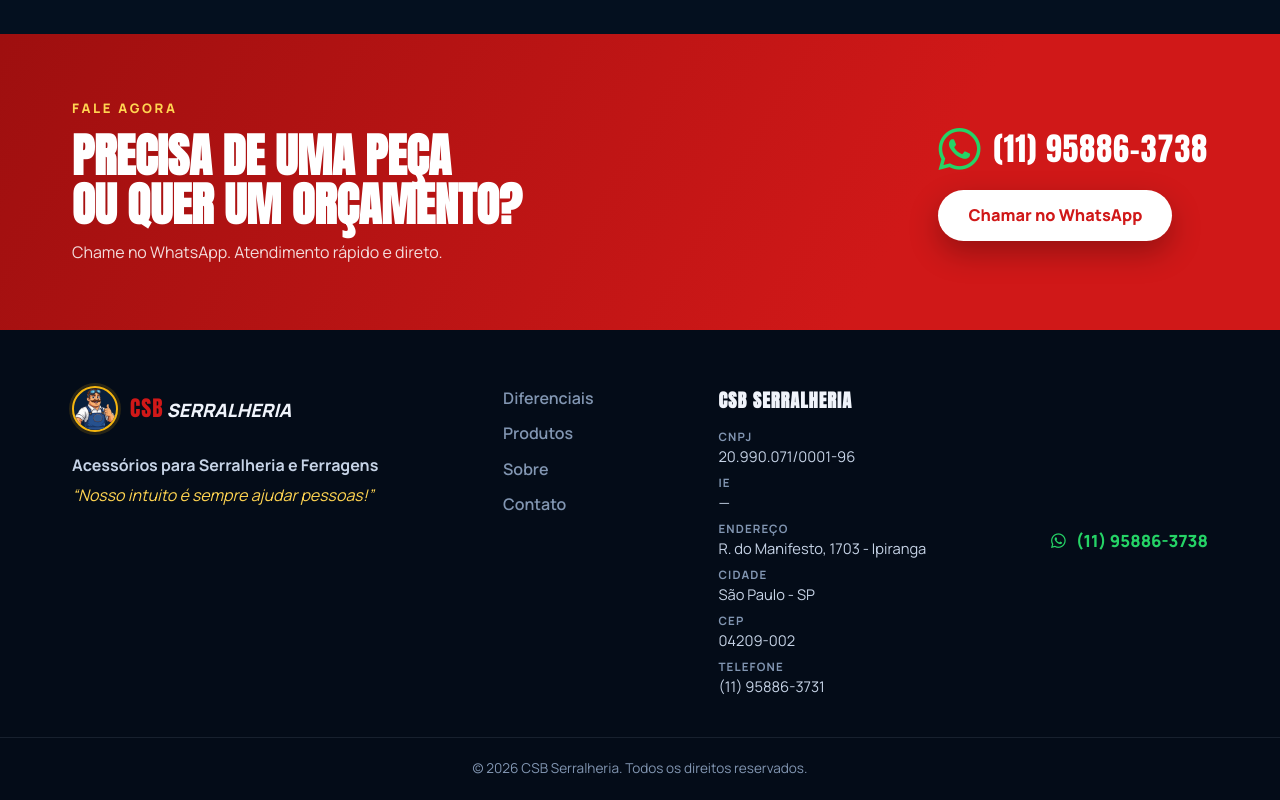
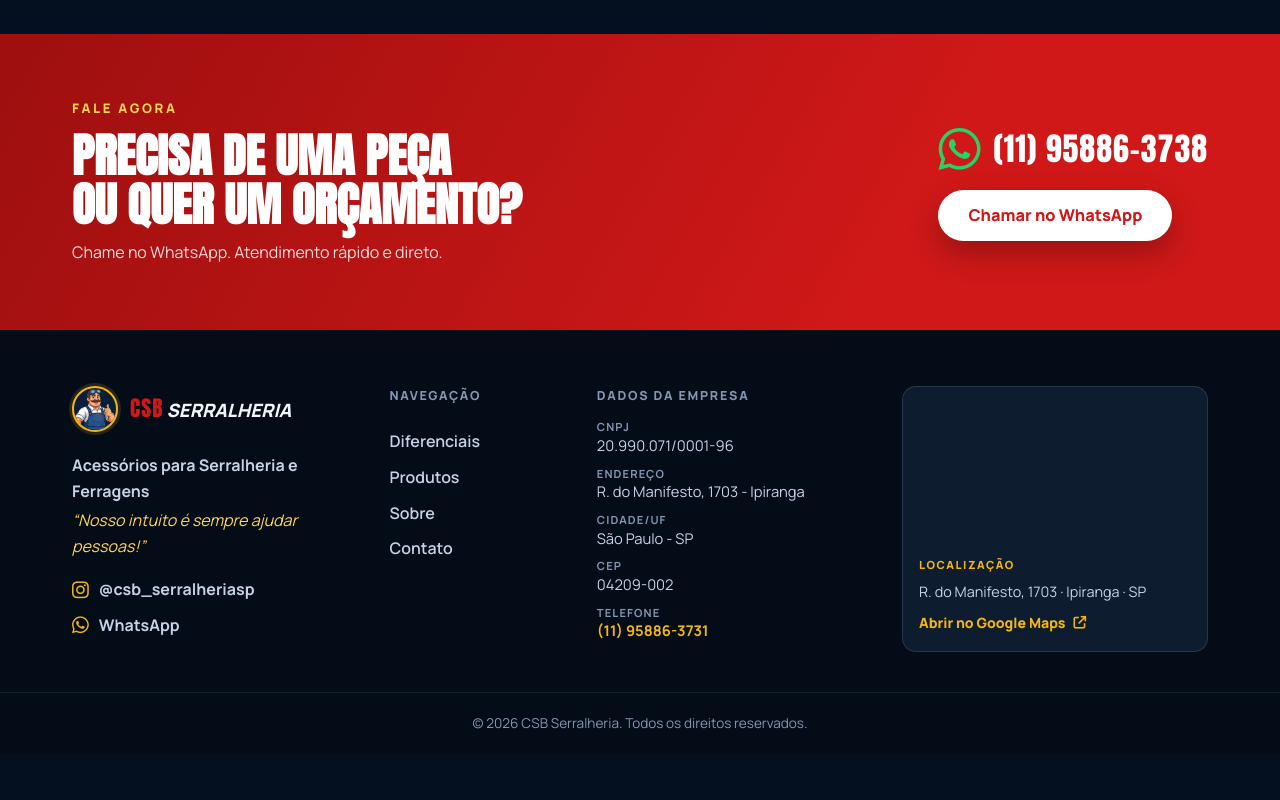
Before and after one commit to GedelQ/csb-serralheria, a plain HTML site: page index.html in a window 1280 px wide. Shown: the part 2905-3705 px from the top of the page. After the commit the page ends 3660 px from the top, so only its background shows below. Drawn offline with Linux system fonts and the light colour scheme.

Commit message:
Rodapé: remover IE, adicionar Instagram (@csb_serralheriasp) e mapa clicável no Google Maps

```diff
--- a/assets/style.css
+++ b/assets/style.css
@@ -243,24 +243,42 @@
 
 /* ---------- Footer ---------- */
 .footer{background:var(--navy-950);padding-top:56px}
-.footer__in{display:flex;flex-wrap:wrap;justify-content:space-between;gap:32px;
-  padding-bottom:40px}
+.footer__in{display:grid;grid-template-columns:1.15fr .7fr 1.1fr 1.25fr;gap:36px;
+  padding-bottom:40px;align-items:start}
 .footer .brand__word{font-size:1.35rem}
 .footer__tagline{color:var(--text);font-weight:700;margin-top:16px}
 .footer__motto{color:var(--gold-bright);font-style:italic;margin-top:4px}
+.footer__social{display:flex;flex-direction:column;gap:10px;margin-top:18px}
+.footer__social-link{display:inline-flex;align-items:center;gap:10px;color:var(--text);
+  font-weight:700;transition:color .2s}
+.footer__social-link:hover{color:var(--gold)}
+.footer__social-link i{font-size:1.2rem;color:var(--gold)}
+.footer__heading{font-size:.78rem;font-weight:800;letter-spacing:.14em;
+  text-transform:uppercase;color:var(--muted);margin-bottom:14px}
 .footer__nav{display:flex;flex-direction:column;gap:10px}
-.footer__nav a{color:var(--muted);font-weight:600;transition:color .2s}
-.footer__nav a:hover{color:var(--ink)}
-.footer__company{max-width:300px}
-.footer__company strong{font-family:var(--font-display);color:var(--ink);
-  text-transform:uppercase;letter-spacing:1px;font-size:1.15rem}
-.footer__facts{list-style:none;margin-top:14px;display:flex;flex-direction:column;gap:8px}
-.footer__facts li{color:var(--text);font-size:.92rem;line-height:1.45}
-.footer__facts li span{display:block;font-size:.72rem;font-weight:700;
+.footer__nav a{color:var(--text);font-weight:600;transition:color .2s}
+.footer__nav a:hover{color:var(--gold)}
+.footer__facts{list-style:none;display:flex;flex-direction:column;gap:10px}
+.footer__facts li{color:var(--text);font-size:.92rem;line-height:1.4}
+.footer__facts li span{display:block;font-size:.7rem;font-weight:700;
   text-transform:uppercase;letter-spacing:.1em;color:var(--muted)}
-.footer__wa{display:inline-flex;align-items:center;gap:10px;color:var(--wa);
-  font-weight:800;font-size:1.05rem}
-.footer__wa:hover{color:var(--wa-dark)}
+.footer__tel{color:var(--gold);font-weight:700;transition:color .2s}
+.footer__tel:hover{color:var(--gold-bright)}
+.footer__map-card{display:flex;flex-direction:column;overflow:hidden;
+  border:1px solid rgba(198,211,230,.14);border-radius:14px;background:var(--steel);
+  transition:border-color .2s,transform .2s}
+.footer__map-card:hover{border-color:rgba(245,182,15,.45);transform:translateY(-2px)}
+.footer__map-media{display:block;height:150px;overflow:hidden}
+.footer__map-frame{width:100%;height:100%;border:0;display:block;pointer-events:none;
+  filter:grayscale(.15) contrast(1.05)}
+.footer__map-body{padding:14px 16px 16px}
+.footer__map-label{font-size:.7rem;font-weight:800;letter-spacing:.14em;
+  text-transform:uppercase;color:var(--gold)}
+.footer__map-addr{display:block;color:var(--text);font-size:.9rem;margin-top:6px;
+  line-height:1.4}
+.footer__map-cta{display:flex;align-items:center;gap:8px;color:var(--gold);
+  font-weight:800;font-size:.88rem;margin-top:10px}
+.footer__map-cta i{font-size:.9em}
 .footer__bottom{border-top:1px solid rgba(198,211,230,.1);
   text-align:center;padding:20px;color:var(--muted);font-size:.85rem}
 
@@ -289,6 +307,8 @@
   .diffs__grid{grid-template-columns:repeat(2,1fr)}
   .sobre__in{grid-template-columns:1fr;gap:30px}
   .sobre__stat{border-left:none;padding-left:0;justify-self:start}
+  .footer__in{grid-template-columns:1fr 1fr;gap:30px}
+  .footer__map-media{height:170px}
 }
 @media (max-width: 700px){
   .prod__grid{grid-template-columns:repeat(2,1fr)}
@@ -315,6 +335,9 @@
   .section{padding:64px 0}
   .hero__strip{font-size:.85rem;gap:14px}
   .fab{width:52px;height:52px;right:16px;bottom:16px;font-size:1.5rem}
+  .footer__in{grid-template-columns:1fr;gap:28px}
+  .footer__social{flex-direction:row;flex-wrap:wrap;gap:14px 20px}
+  .footer__map-media{height:140px}
 }
 
 /* ---------- Reduced motion ---------- */
--- a/index.html
+++ b/index.html
@@ -248,9 +248,18 @@
         </a>
         <p class="footer__tagline">Acessórios para Serralheria e Ferragens</p>
         <p class="footer__motto">“Nosso intuito é sempre ajudar pessoas!”</p>
+        <div class="footer__social">
+          <a href="https://www.instagram.com/csb_serralheriasp" target="_blank" rel="noopener" class="footer__social-link">
+            <i class="fa-brands fa-instagram"></i><span>@csb_serralheriasp</span>
+          </a>
+          <a href="https://wa.me/5511958863738" target="_blank" rel="noopener" class="footer__social-link">
+            <i class="fa-brands fa-whatsapp"></i><span>WhatsApp</span>
+          </a>
+        </div>
       </div>
 
       <nav class="footer__nav" aria-label="Links do rodapé">
+        <p class="footer__heading">Navegação</p>
         <a href="#diferenciais">Diferenciais</a>
         <a href="#produtos">Produtos</a>
         <a href="#sobre">Sobre</a>
@@ -258,20 +267,28 @@
       </nav>
 
       <div class="footer__company">
-        <strong>CSB Serralheria</strong>
+        <p class="footer__heading">Dados da empresa</p>
         <ul class="footer__facts">
           <li><span>CNPJ</span> 20.990.071/0001-96</li>
-          <li><span>IE</span> —</li>
           <li><span>Endereço</span> R. do Manifesto, 1703 - Ipiranga</li>
-          <li><span>Cidade</span> São Paulo - SP</li>
+          <li><span>Cidade/UF</span> São Paulo - SP</li>
           <li><span>CEP</span> 04209-002</li>
-          <li><span>Telefone</span> (11) 95886-3731</li>
+          <li><span>Telefone</span> <a class="footer__tel" href="tel:+5511958863731">(11) 95886-3731</a></li>
         </ul>
       </div>
 
-      <a href="https://wa.me/5511958863738" target="_blank" rel="noopener" class="footer__wa">
-        <i class="fa-brands fa-whatsapp"></i> (11) 95886-3738
-      </a>
+      <div class="footer__map">
+        <a class="footer__map-card" href="https://www.google.com/maps/search/?api=1&query=R.+do+Manifesto,+1703+-+Ipiranga,+S%C3%A3o+Paulo+-+SP" target="_blank" rel="noopener" aria-label="Abrir a localização da loja no Google Maps">
+          <span class="footer__map-media">
+            <iframe class="footer__map-frame" src="https://www.google.com/maps?q=R.%20do%20Manifesto%2C%201703%2C%20Ipiranga%2C%20S%C3%A3o%20Paulo%20-%20SP&output=embed" loading="lazy" title="Mapa — CSB Serralheria"></iframe>
+          </span>
+          <span class="footer__map-body">
+            <span class="footer__map-label">Localização</span>
+            <span class="footer__map-addr">R. do Manifesto, 1703 · Ipiranga · SP</span>
+            <span class="footer__map-cta">Abrir no Google Maps <i class="fa-solid fa-arrow-up-right-from-square"></i></span>
+          </span>
+        </a>
+      </div>
     </div>
     <div class="footer__bottom">
       <p>&copy; <span id="year"></span> CSB Serralheria. Todos os direitos reservados.</p>
```
